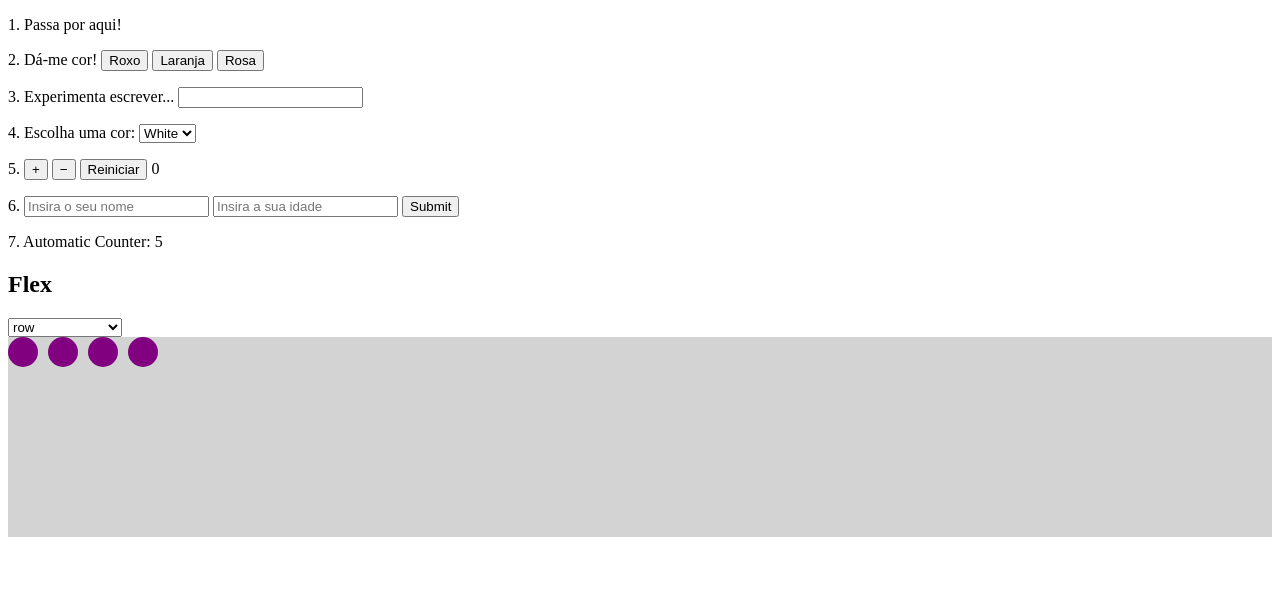
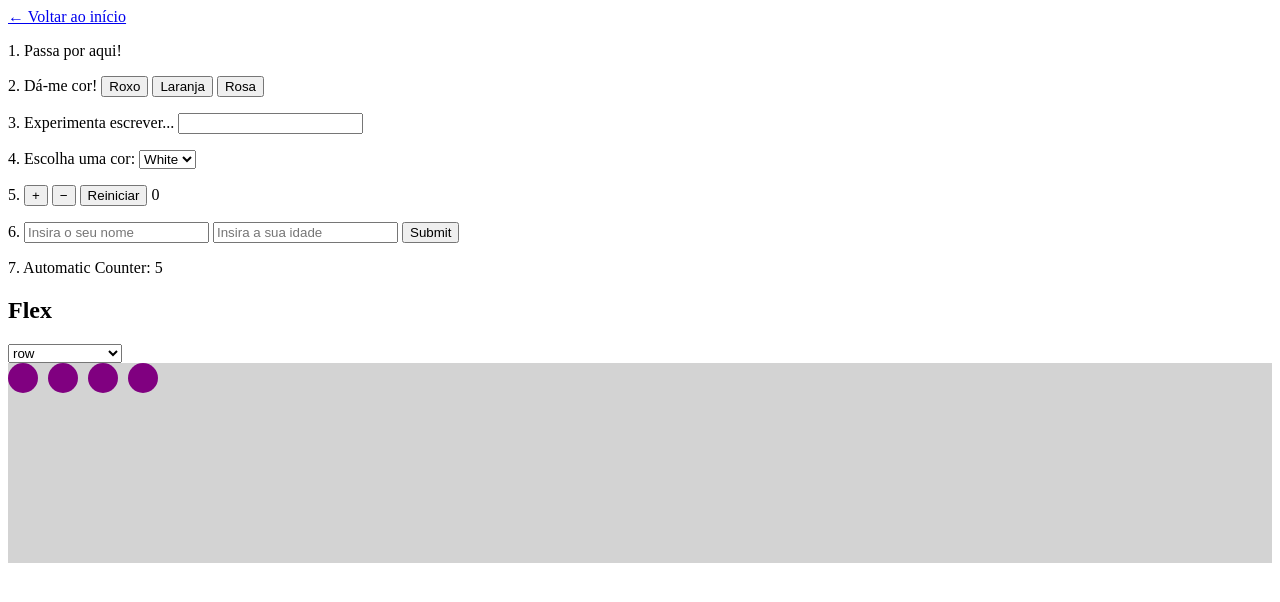
Before and after one commit to gabinobre/gabinobre.github.io, a plain HTML site: page lab5/index.html in a window 1280 px wide. Drawn offline with Linux system fonts and the light colour scheme.

```diff
--- a/lab5/index.html
+++ b/lab5/index.html
@@ -2,6 +2,7 @@
 <html lang="pt">
   <head>
     <meta charset="UTF-8" />
+    <meta name="viewport" content="width=device-width, initial-scale=1.0" />
     <title>Lab 5</title>
     <style>
       #container {
@@ -21,6 +22,7 @@
     <script src="script.js" defer></script>
   </head>
   <body>
+    <a href="../index.html">← Voltar ao início</a>
     <p id="passa" onmouseover="passaDentro()" onmouseout="passaFora()">
       1. Passa por aqui!
     </p>
```
Also changed, not shown: index.html (+1 -0 lines).
